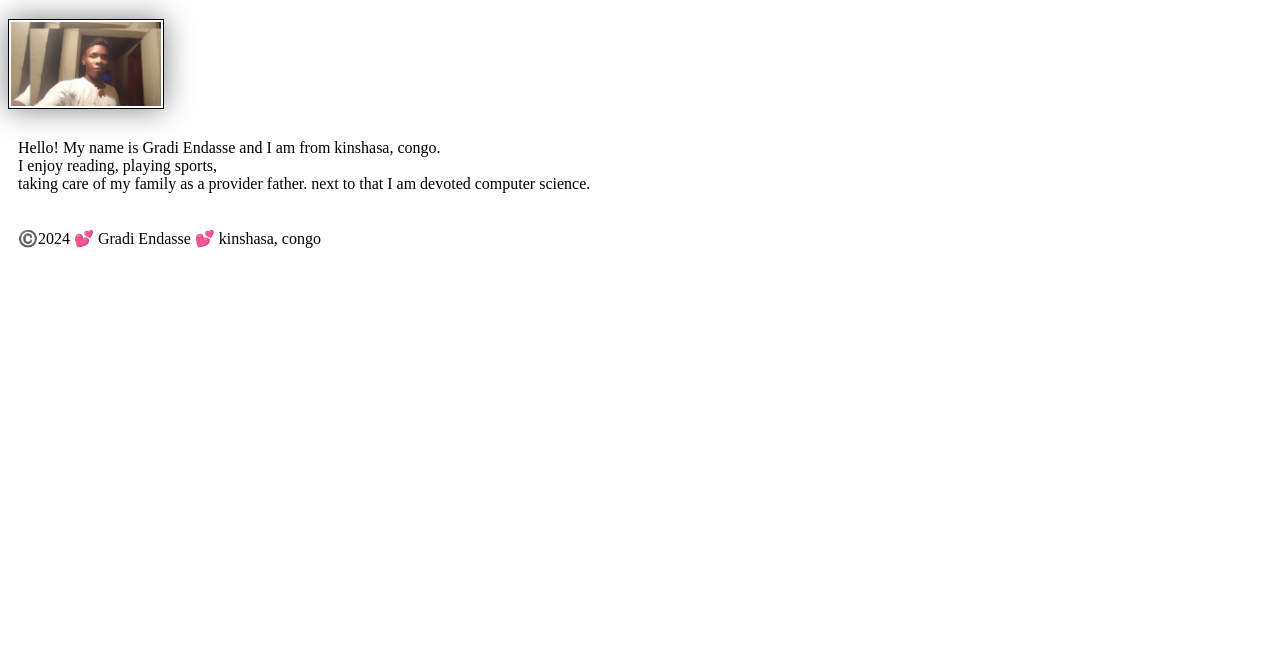
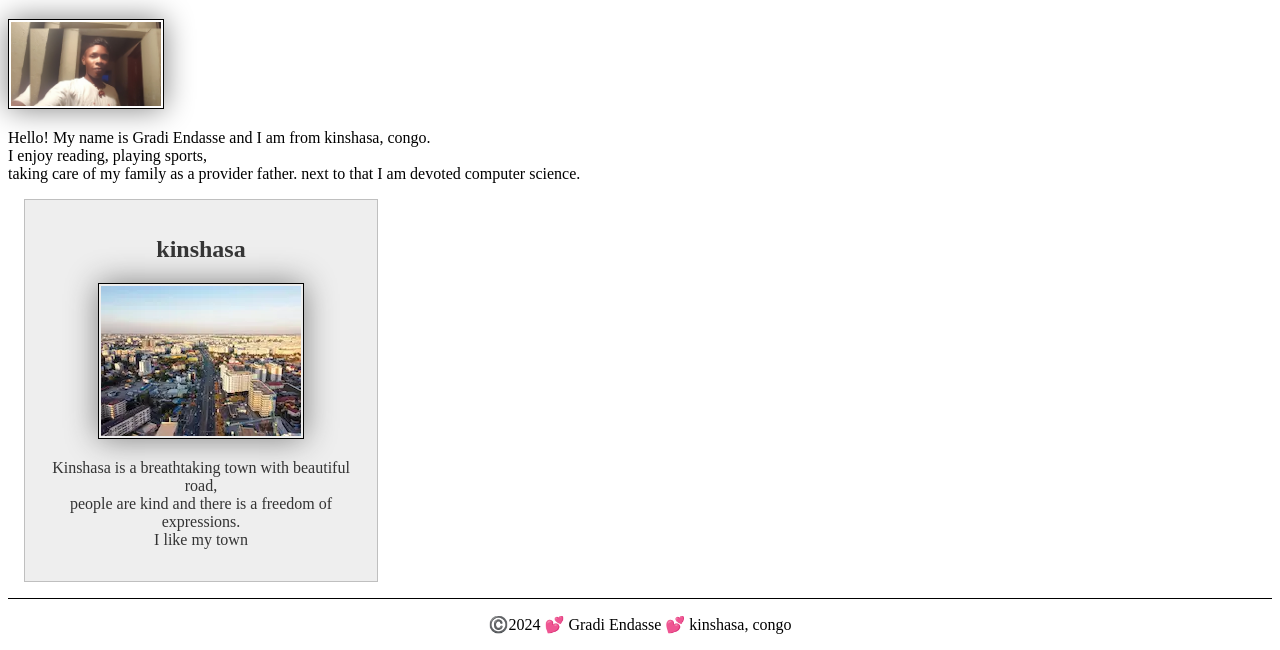
Before and after one commit to graceendasse/wdd130, a plain HTML site: page index.html in a window 1280 px wide. Shown: the part 205-855 px from the top of the page. Before the commit the page ends 800 px from the top, so only its background shows below. Drawn offline with Linux system fonts and the light colour scheme.

Commit message:
adding description and image

```diff
--- a/index.html
+++ b/index.html
@@ -1,9 +1,11 @@
 <!DOCTYPE html>
- <html lang="en-US">
+<html lang="en-US">
     <head>
         <meta charset="utf-8">
         <meta name="viewport" content="width=device-width,initial-scale=1.0">
         <title>Gradi Endasse | WDD 130</title>
+        <meta name="description" content="Web development">
+        <meta name="author" content="Gradi Endasse">
         <link rel="stylesheet" href="styles/styles.css">
     </head>
     <body>
@@ -21,6 +23,11 @@
                next to that I am devoted computer science.
             </p>
         </main>
+        <aside>
+            <h2>kinshasa</h2>
+            <img src="images/kinshasa.jpg.webp" alt="kinshasa view">
+            <p> Kinshasa is a breathtaking town with beautiful road, <br>people are kind and there is a freedom of expressions.<br>I like my town</p>
+        </aside>
         <footer>
             <p>©️2024 💕 Gradi Endasse 💕 kinshasa, congo</p>
         </footer>
--- a/styles/styles.css
+++ b/styles/styles.css
@@ -25,3 +25,35 @@ img {
 p {
   padding: 10px;
 }
+
+main {
+  max-width: 840px;
+}
+
+aside {
+  width: 20rem;
+  margin: 1rem;
+  border: 1px solid rgb(0 0 0 / 0.2); /* 1️⃣ */
+  padding: 1rem;
+  background-color: #eee;
+  color: #333;
+  text-align: center;
+}
+
+aside img {
+  width: 200px;
+  height: auto;
+}
+
+main img {
+  width: 150px;
+  height: auto;
+}
+
+p { padding: 0;}
+
+footer {
+  margin-top: 15px;
+  border-top: 1px solid #000;
+  text-align: center;
+}
```
Also changed, not shown: images/kinshasa.jpg.webp (added).
